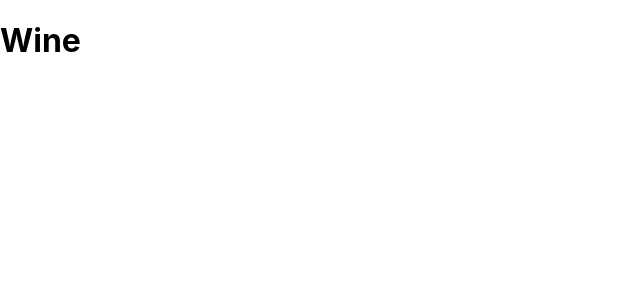
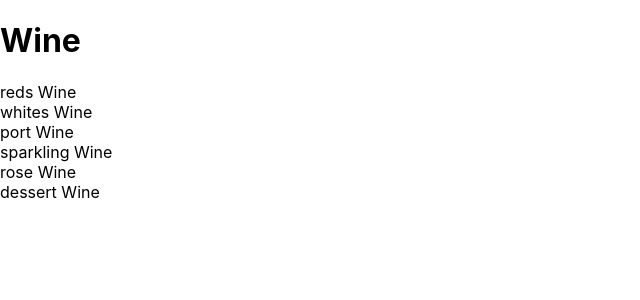
Before and after one commit to yws1502/wine.vercel.com, a Next.js app: page /wines in a window 1280 px wide. Shown: the top 300 px of the page, without its empty margins (0-640 px from the left). Built offline with nearby package versions, Linux system fonts and the light colour scheme.

Commit message:
Connected links

```diff
--- a/src/components/BeerCard.tsx
+++ b/src/components/BeerCard.tsx
@@ -1,15 +1,16 @@
-import { Beer } from "../types/Beer";
+import { Beer } from "../../types/Beer";
 
 interface WineProps {
   beerData: Beer;
 }
 
 export const BeerCard = ({ beerData }: WineProps) => {
-  const { name, price } = beerData;
+  const { name, price, rating } = beerData;
   return (
     <div>
       <h1>{name}</h1>
       <p>{price}</p>
+      <p>{rating.reviews}</p>
     </div>
   )
 }
--- /dev/null
+++ b/src/components/LinkItem.tsx
@@ -0,0 +1 @@
+export const LinkItem = (path: string, item:string)
--- a/src/constants/index.ts
+++ b/src/constants/index.ts
@@ -1,2 +1,3 @@
 export const WINE_API_ENDPOINT = "https://api.sampleapis.com/wines/";
 export const BEER_API_ENDPOINT = "https://api.sampleapis.com/beers/";
+export const MY_PATH = "https://wine-yws-com.vercel.app/"
--- a/src/pages/wines/index.tsx
+++ b/src/pages/wines/index.tsx
@@ -1,10 +1,22 @@
 import type { NextPage } from "next";
-// Q. import 가 뭔가요? > 몰라도 됌
+import { MY_PATH } from "../../constants";
 
 const WinePage: NextPage = () => {
+  const wines = ["reds", "whites", "port", "sparkling", "rose", "dessert"];
+  const path = MY_PATH + "wines/";
+
   return (
     <div>
       <h1>Wine</h1>
+      {wines.map((wine: string) => {
+        return (
+          <article>
+            <a href={`${path}${wine}`}>
+            {wine} Wine
+            </a>
+          </article>
+        )
+      })}
     </div>
   )
 }
```
Also changed, not shown: src/pages/beers/index.tsx (+13 -0 lines), types/Beer.ts (renamed from src/types/Beer.ts), types/Wine.ts (renamed from src/types/Wine.ts).
